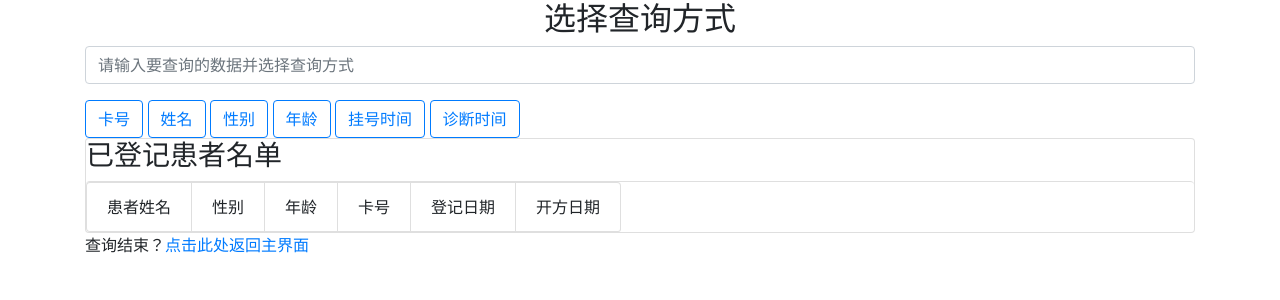
After one commit to asswsl/recorvery_system, a Flask app: page /search in a window 1280 px wide. The commit adds this page. Shown: the top 300 px of the page. Run offline with Flask 3, Linux system fonts and the light colour scheme.

Commit message:
24.3.3上午
完成查询模块

```diff
--- a/app.py
+++ b/app.py
@@ -120,5 +120,28 @@ def add_patient():
     return render_template('add_patient.html', mesage=mesage)
 
 
+@app.route('/search', methods=['POST', 'GET'])
+def search():
+    mesage = ''
+    result = ''
+    fields = ['patient_id', 'patient_name', 'sex', 'age', 'start_time', 'diagnosis_time']
+    if request.method == 'POST' and 'data' in request.form and 'kind' in request.form:
+        kind = request.form['kind']
+        data = request.form['data']
+        if kind not in fields:
+            mesage = '错误查询'
+        elif not data:
+            mesage = '请填写查询数据'
+        else:
+            cursor.execute('select * from patient_info where %s=%%s' % kind, (data,))
+            result = cursor.fetchall()
+            if not result:
+                mesage = '不存在信息'
+            else:
+                mesage = '查询成功'
+            print(result)
+    return render_template('search.html', data=result, mesage=mesage)
+
+
 if __name__ == '__main__':
-    app.run(debug=True)
+    app.run(debug=True, host='0.0.0.0', port=5000)
--- a/templates/check.html
+++ b/templates/check.html
@@ -13,7 +13,7 @@
             <a class="nav-link" href="{{ url_for('flush') }}">刷新</a>
         </li>
         <li class="nav-item">
-            <a class="nav-link" href="#">查询</a>
+            <a class="nav-link" href="{{ url_for('search') }}">查询</a>
         </li>
         <li class="nav-item">
             <a class="nav-link" href="{{ url_for('add_patient') }}">新增</a>
--- a/templates/login.html
+++ b/templates/login.html
@@ -14,11 +14,11 @@
         {% endif %}
         <div class="form-group">
             <label for="email">邮箱:</label>
-            <input type="email" class="form-control" id="email" name="email" placeholder="请输入邮箱" name="email">
+            <input type="email" class="form-control" id="email" name="email" placeholder="请输入邮箱">
         </div>
         <div class="form-group">
             <label for="pwd">密码:</label>
-            <input type="password" class="form-control" id="password" name="password" placeholder="请输入密码" name="pswd">
+            <input type="password" class="form-control" id="password" name="password" placeholder="请输入密码">
         </div>
         <div class="form-group">
             <label for="rol">选择角色:</label>
--- /dev/null
+++ b/templates/search.html
@@ -0,0 +1,51 @@
+<!DOCTYPE html>
+<html lang="en">
+<head>
+    <meta charset="UTF-8">
+    <title>Title</title>
+    <link rel="stylesheet" href="https://cdn.jsdelivr.net/npm/bootstrap@4.6.1/dist/css/bootstrap.min.css">
+</head>
+<body>
+<div class="container">
+    <form method="post" action="{{ url_for('search') }}">
+        {% if mesage is defined and mesage %}
+            <div class="alert alert-warning">{{ mesage }}</div>
+        {% endif %}
+        <h2 class="text-center">选择查询方式</h2>
+        <div class="form-group">
+            <input type="text" class="form-control" name="data" placeholder="请输入要查询的数据并选择查询方式">
+        </div>
+        <button type="submit" class="btn btn-outline-primary" name="kind" value="patient_id">卡号</button>
+        <button type="submit" class="btn btn-outline-primary" name="kind" value="patient_name">姓名</button>
+        <button type="submit" class="btn btn-outline-primary" name="kind" value="sex">性别</button>
+        <button type="submit" class="btn btn-outline-primary" name="kind" value="age">年龄</button>
+        <button type="submit" class="btn btn-outline-primary" name="kind" value="start_time">挂号时间</button>
+        <button type="submit" class="btn btn-outline-primary" name="kind" value="diagnosis_time">诊断时间</button>
+    </form>
+
+    <div class="card">
+        <h3>已登记患者名单</h3>
+        <ul class="list-group list-group-horizontal">
+            <li class="list-group-item">患者姓名</li>
+            <li class="list-group-item">性别</li>
+            <li class="list-group-item">年龄</li>
+            <li class="list-group-item">卡号</li>
+            <li class="list-group-item">登记日期</li>
+            <li class="list-group-item">开方日期</li>
+        </ul>
+        {% for items in data %}
+            <tr>
+                <td>------{{ items[1] }}------</td>
+                <td>----{{ items[2] }}---</td>
+                <td>-----{{ items[3] }}---</td>
+                <td>-----{{ items[0] }}---</td>
+                <td>----{{ items[5] }}--</td>
+                <td>--{{ items[6] }}</td>
+            </tr>
+            <br>
+        {% endfor %}
+    </div>
+    <p class="bottom">查询结束？<a class="bottom" href="{{ url_for('check') }}">点击此处返回主界面</a></p>
+</div>
+</body>
+</html>
```
